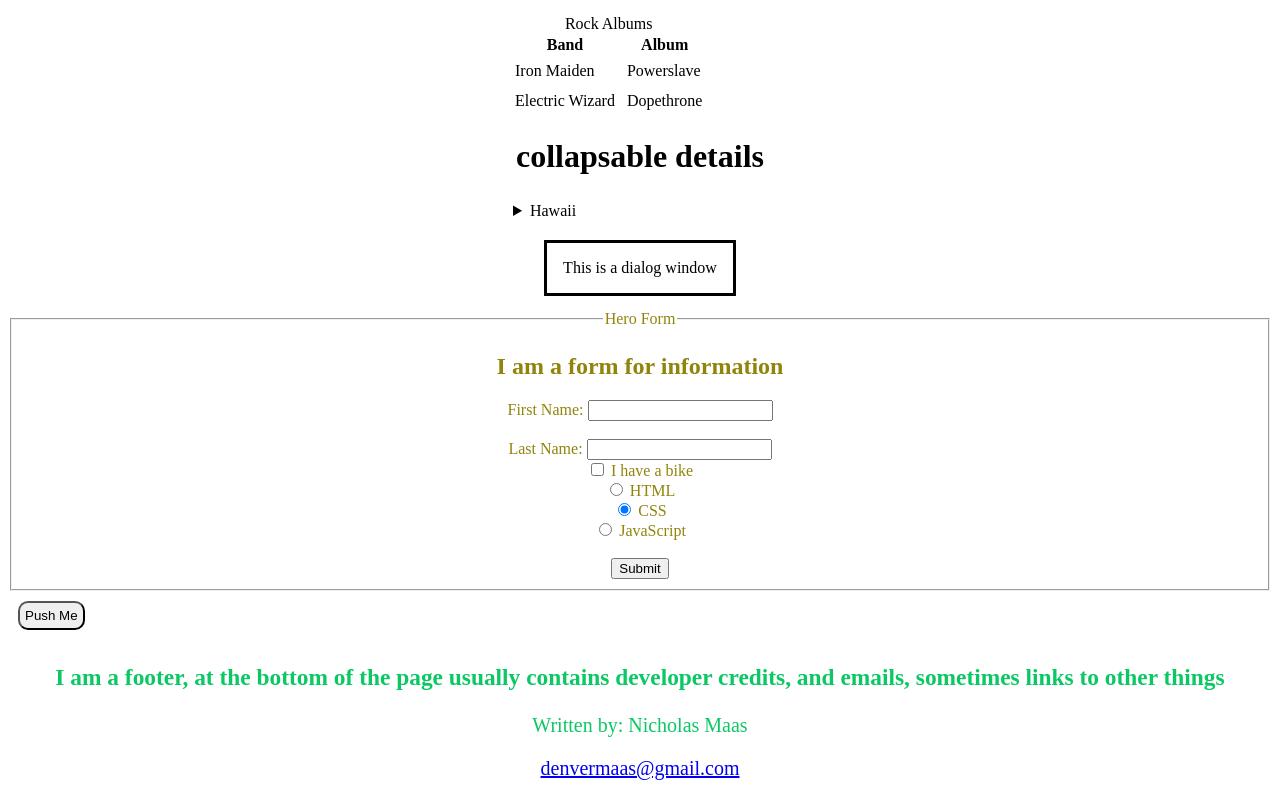
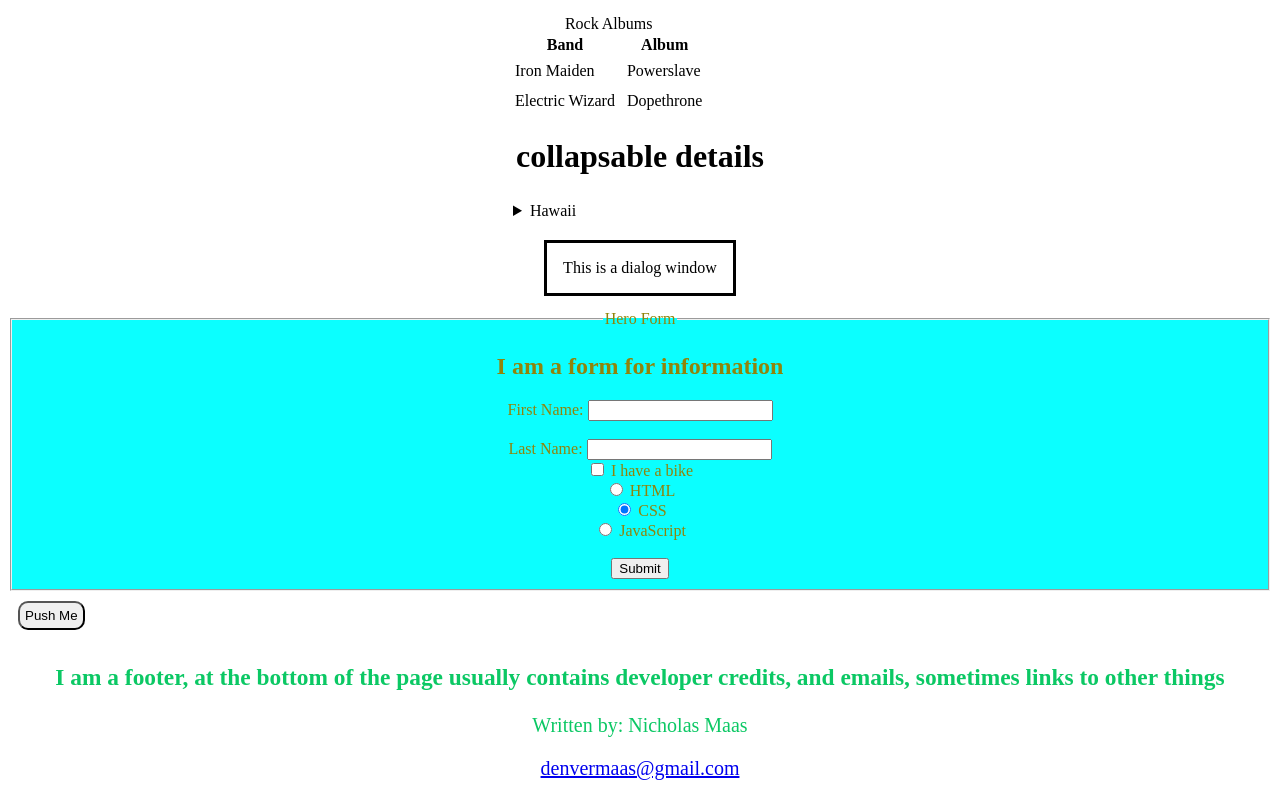
Before and after one commit to NekoCarreraDesigns/back-to-basics-1, a plain HTML site: page index.html in a window 1280 px wide. Shown: the part 922-1722 px from the top of the page. Drawn offline with Linux system fonts and the light colour scheme.

Commit message:
added style to fieldset

```diff
--- a/styles.css
+++ b/styles.css
@@ -100,3 +100,7 @@ margin-left: 500px;
     padding-top: 70px;
     color: rgb(144, 132,11);
 }
+
+.page-fieldset {
+    background-color: rgb(11, 255, 255);
+}
```
